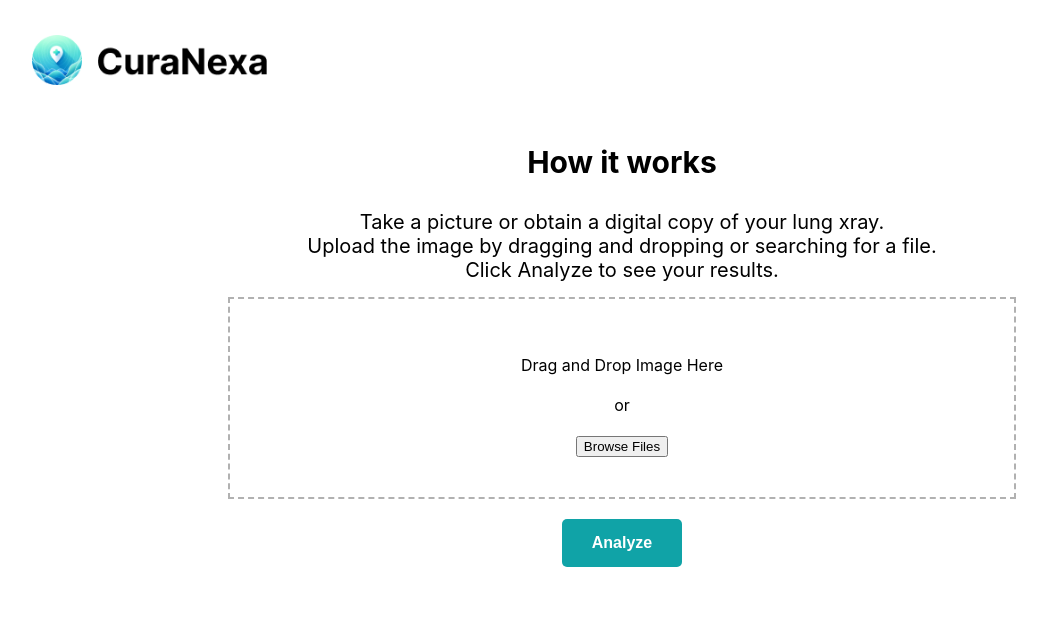
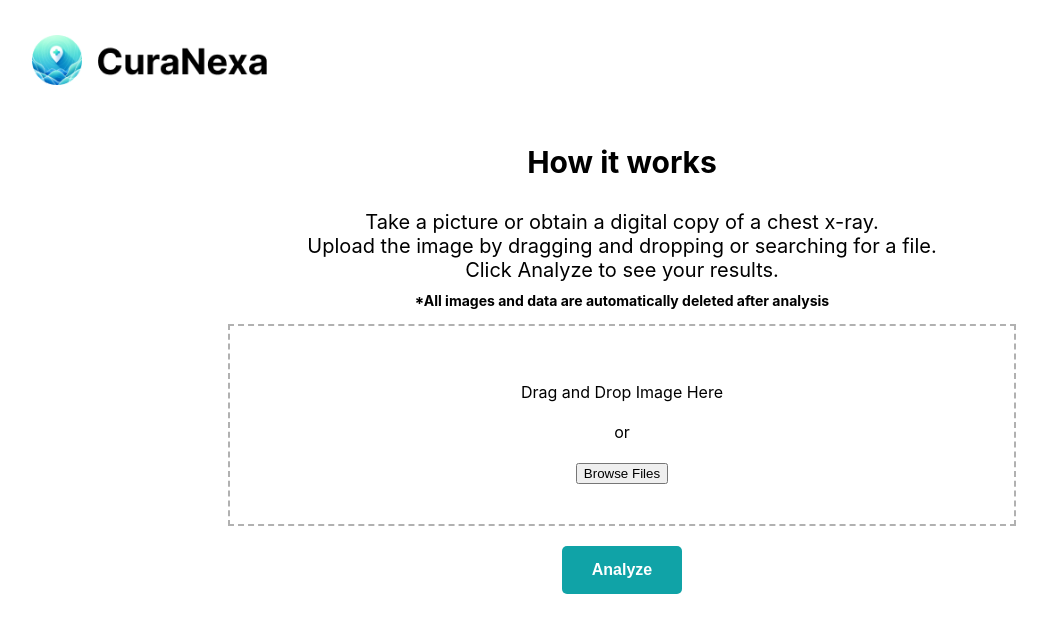
Before and after one commit to SGJIII/curanexa3.0, a React (Create React App) app: page / in a window 1280 px wide. Shown: the top 632 px of the page, without its empty margins (18-1065 px from the left). Built offline with nearby package versions, Linux system fonts and the light colour scheme.

Commit message:
changed copy and added privacy note

```diff
--- a/src/components/AnalyzePage.css
+++ b/src/components/AnalyzePage.css
@@ -22,6 +22,12 @@
   margin-bottom: -5px;
   text-align: center;
   font-size: 20px;
+}
+
+.disclaimer {
+  font-size: 14px;
+  font-weight: bold;
+  margin-top: 10px;
 }
 
 .no-numbers {
--- a/src/components/AnalyzePage.js
+++ b/src/components/AnalyzePage.js
@@ -63,11 +63,16 @@ const AnalyzePage = () => {
       <div className="how-it-works">
         <h2>How it works</h2>
         <ol className="no-numbers">
-          <li>Take a picture or obtain a digital copy of your lung xray.</li>
+          <li>
+            Take a picture or obtain a digital copy of a chest x-ray.
+          </li>
           <li>
             Upload the image by dragging and dropping or searching for a file.
           </li>
           <li>Click Analyze to see your results.</li>
+          <li className="disclaimer">
+            *All images and data are automatically deleted after analysis
+          </li>
         </ol>
       </div>
       <div
```
